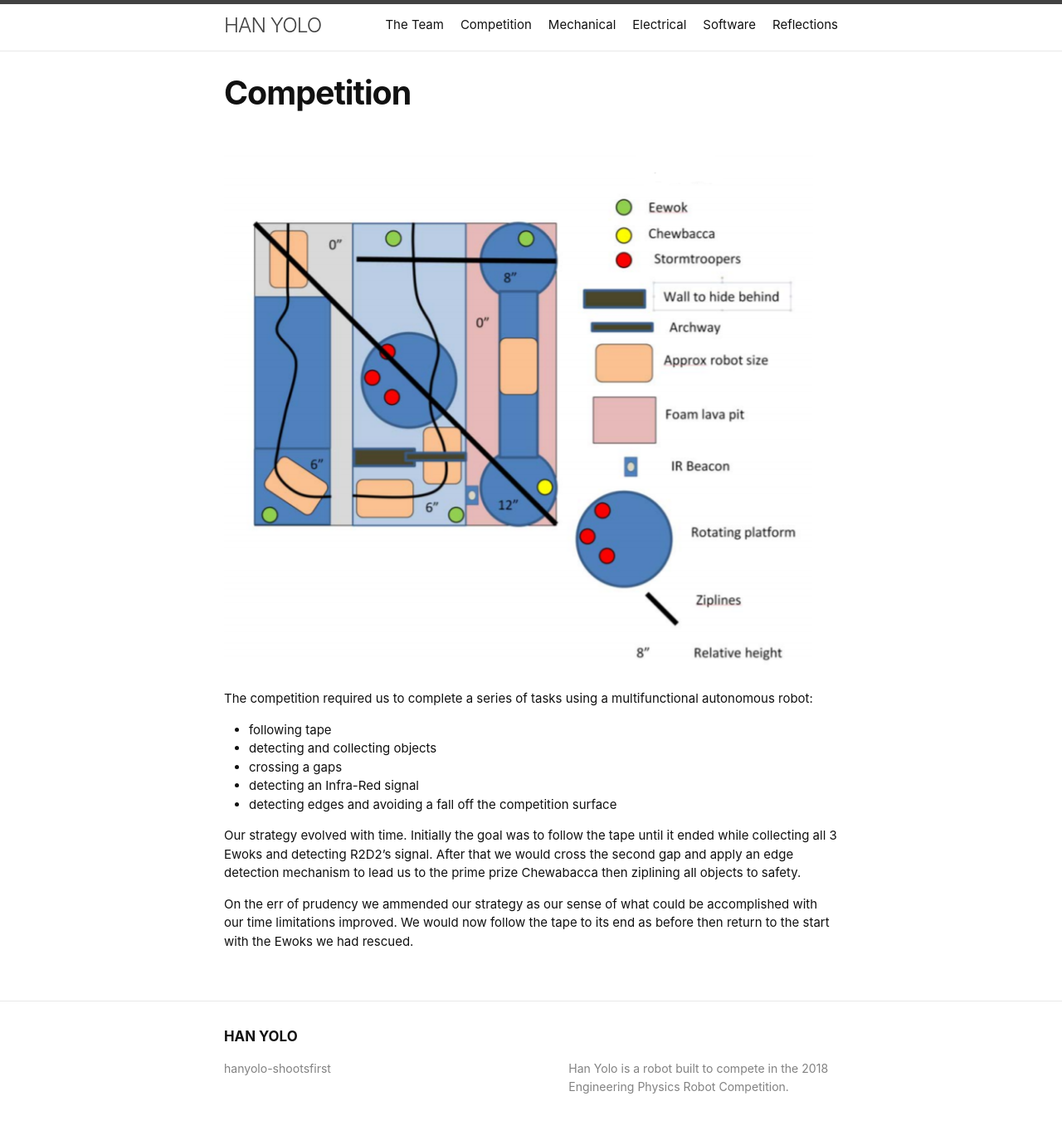
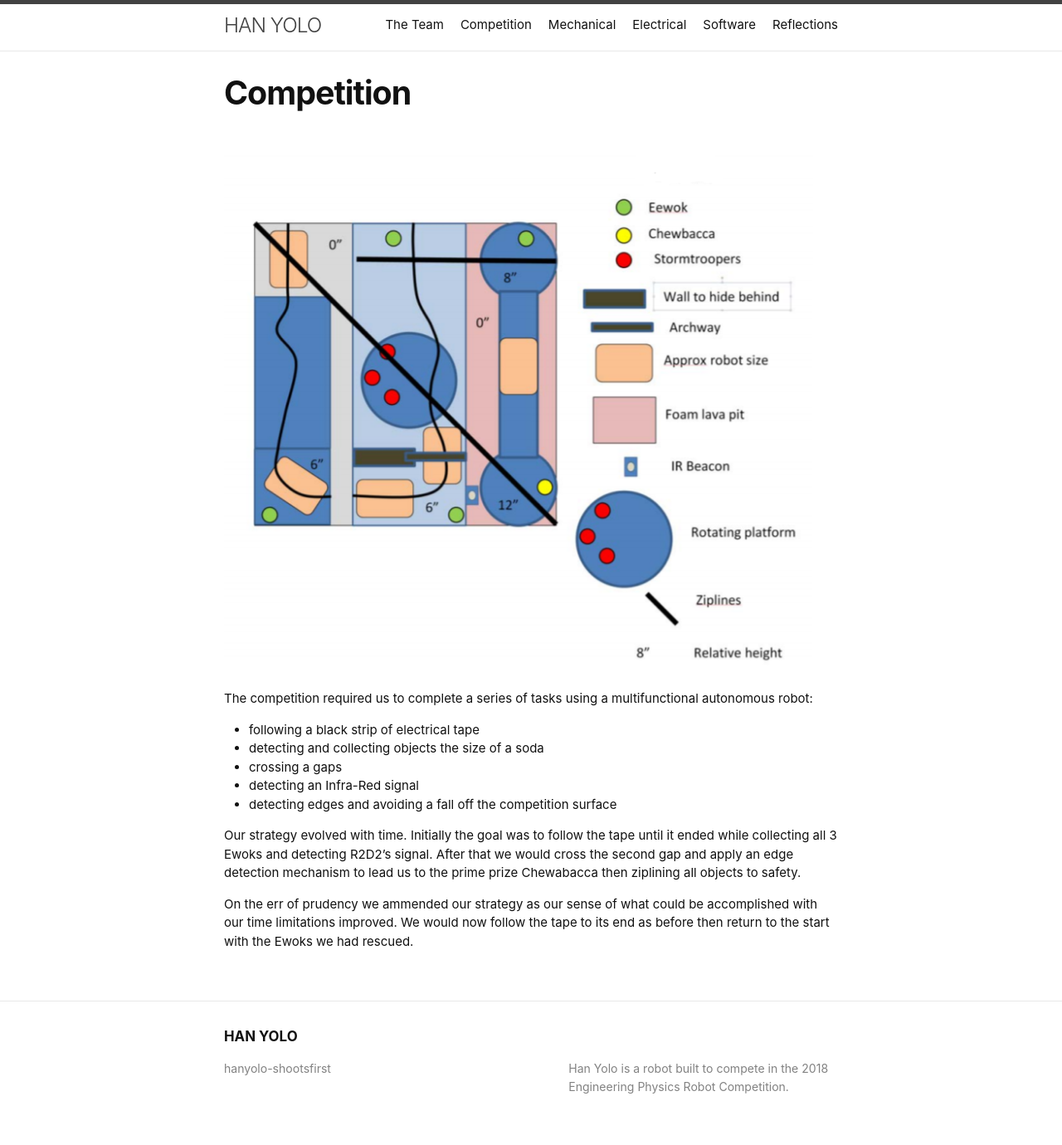
Before and after one commit to hanyolo-shootsfirst/hanyolo-shootsfirst.github.io, a Jekyll site: the page built from Competition.md, in a window 1280 px wide. Shown: the whole page at 83% size. Built offline with Jekyll 4.4.1, drawn with Linux system fonts in a browser that asks for light colours.

Commit message:
Update Competition.md

```diff
--- a/Competition.md
+++ b/Competition.md
@@ -7,8 +7,8 @@ permalink: /competition/
 ![competition surface](/assets/compsurface.PNG)
 
 The competition required us to complete a series of tasks using a multifunctional autonomous robot:
-  - following tape
-  - detecting and collecting objects
+  - following a black strip of electrical tape
+  - detecting and collecting objects the size of a soda
   - crossing a gaps
   - detecting an Infra-Red signal
   - detecting edges and avoiding a fall off the competition surface
```
